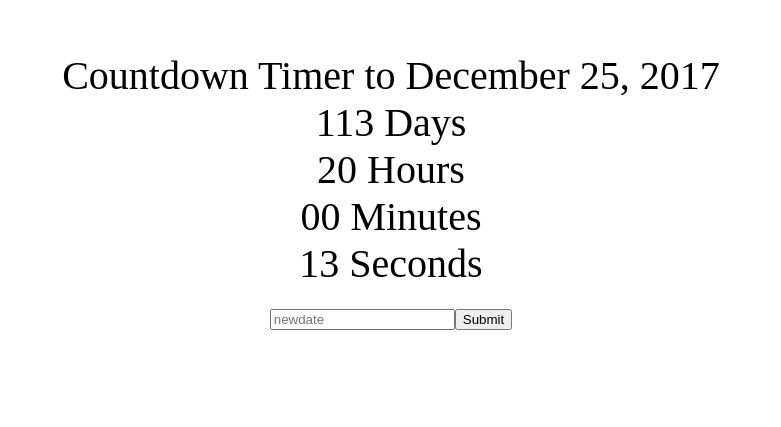
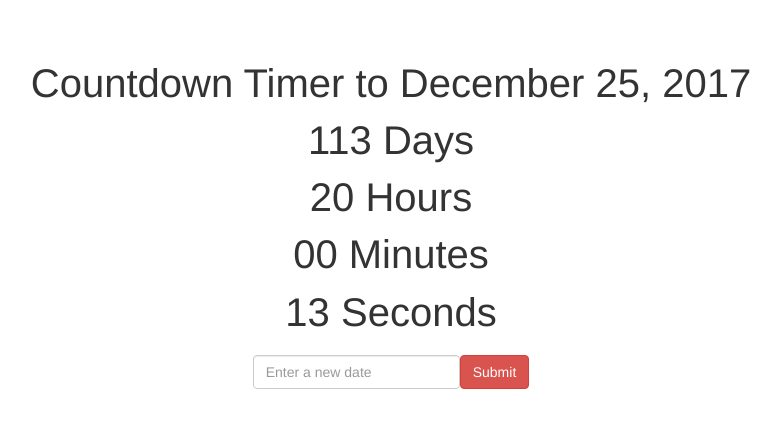
Before and after one commit to atulsingla82/countdownchamp, a React (Create React App) app: page / in a window 1280 px wide. Shown: the part 201-628 px from the top of the page, without its empty margins (249-1030 px from the left). Built offline with nearby package versions, Linux system fonts and the light colour scheme.

Commit message:
Working app

```diff
--- a/package.json
+++ b/package.json
@@ -4,6 +4,7 @@
   "private": true,
   "dependencies": {
     "react": "^15.6.1",
+    "react-bootstrap": "^0.31.2",
     "react-dom": "^15.6.1",
     "react-scripts": "1.0.12"
   },
--- a/public/index.html
+++ b/public/index.html
@@ -10,6 +10,7 @@
     -->
     <link rel="manifest" href="%PUBLIC_URL%/manifest.json">
     <link rel="shortcut icon" href="%PUBLIC_URL%/favicon.ico">
+    <link rel="stylesheet" href="https://maxcdn.bootstrapcdn.com/bootstrap/latest/css/bootstrap.min.css">
     <!--
       Notice the use of %PUBLIC_URL% in the tags above.
       It will be replaced with the URL of the `public` folder during the build.
--- a/src/App.js
+++ b/src/App.js
@@ -1,6 +1,9 @@
 import React,{ Component } from 'react';
 import './App.css';
 import Clock from './Clock'
+import{Form, FormControl,Button} from 'react-bootstrap'
+
+
 export default class App extends Component {
 
    constructor(props){
@@ -26,12 +29,14 @@ export default class App extends Component {
       <Clock
         deadline={this.state.deadline} />
      </div>
-    <div>
-    <input placeholder='newdate'
-           onChange={e => this.setState({newDeadline:e.target.value})}
+    <Form inline>
+    <FormControl
+     className="Deadline-input"
+     placeholder='Enter a new date '
+     onChange={e => this.setState({newDeadline:e.target.value})}
      />
-    <button onClick = {() => this.changeDeadline()} > Submit </button>
-    </div>
+    <Button className = "btn-danger" onClick = {() => this.changeDeadline()} > Submit </Button>
+    </Form>
 
      </div>
    )
--- a/src/Clock.js
+++ b/src/Clock.js
@@ -1,6 +1,6 @@
 import React, {Component} from 'react';
 import './App.css';
-
+//=============================================
 export default class Clock extends Component {
 constructor(props){
 	super(props);
@@ -10,11 +10,13 @@ constructor(props){
   	hours:0,
   	minutes:0,
   	seconds:0
+
   }
 }
+//=============================================
 getTimeUntil(deadline) {
   const time = Date.parse(deadline) - Date.parse(new Date());
-  console.log ('time', time)
+  // console.log ('time', time)
   const days = Math.floor(time/(1000*60*60*24));
   const hours = Math.floor(time/(1000*60*60) % 24);
   const minutes = Math.floor((time/1000/60) % 60);
@@ -24,25 +26,35 @@ getTimeUntil(deadline) {
   this.setState({days,hours,minutes,seconds})
 
 }
-
+//=============================================
 componentWillMount(){
 
 this.getTimeUntil(this.props.deadline)
 
 }
-
+//=============================================
 componentDidMount(){
  setInterval(() => this.getTimeUntil(this.props.deadline),1000)
 
 }
+//=============================================
+// leading0(num){
+// if(num < 10){
+
+// 	return '0' + num
+// }
+//    return num
+
+// }
+//=============================================
+ // Below is a Ternary ES6 function to the if statement above
+//=============================================
 leading0(num){
-if(num < 10){
 
-	return '0' + num
-}
-   return num
+return num < 10 ? '0' + num : num ;
 
 }
+//=============================================
 render(){
 
 return(
@@ -52,6 +64,7 @@ return(
       <div className="Clock-hours">{this.leading0(this.state.hours)} Hours</div>
       <div className="Clock-minutes">{this.leading0(this.state.minutes)} Minutes</div>
       <div className="Clock-seconds"> {this.leading0(this.state.seconds)} Seconds</div>
+
     </div>
 
 )
@@ -59,6 +72,4 @@ return(
 
 
 
-
-
 }
```
